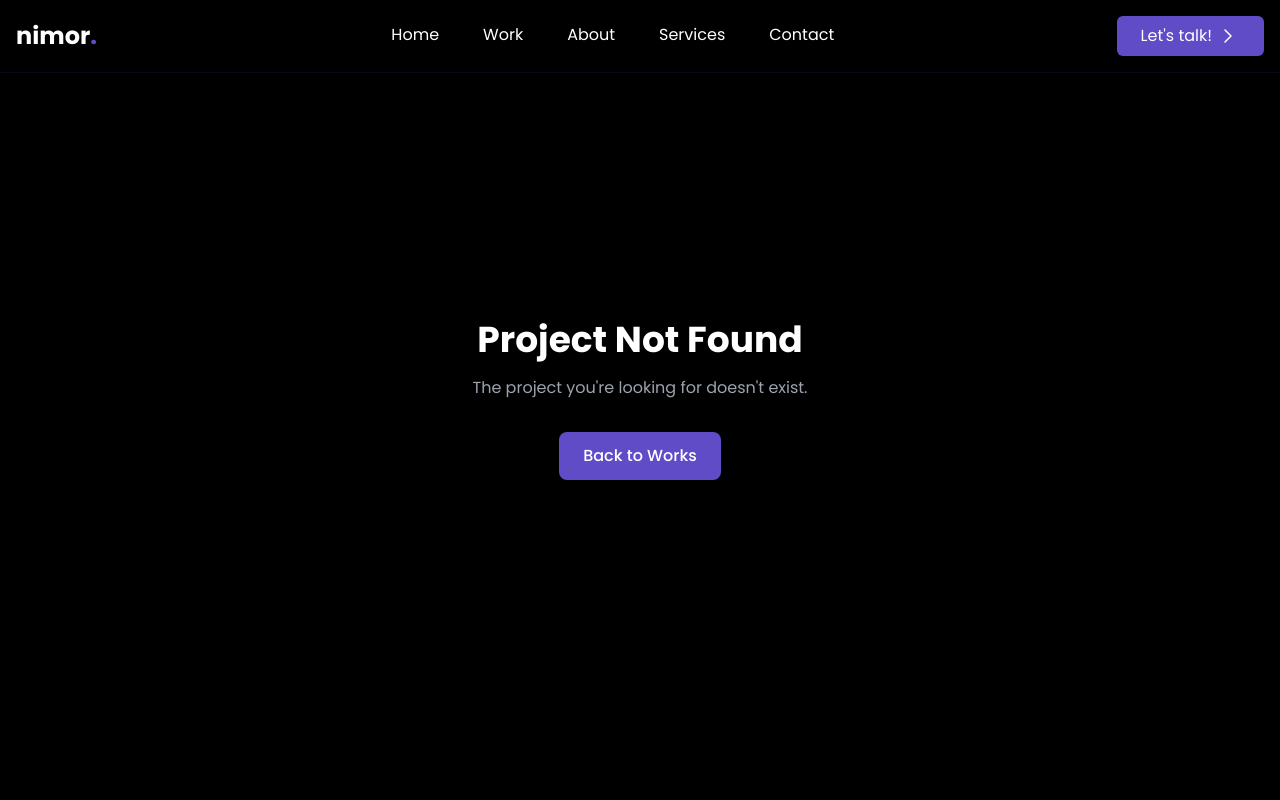
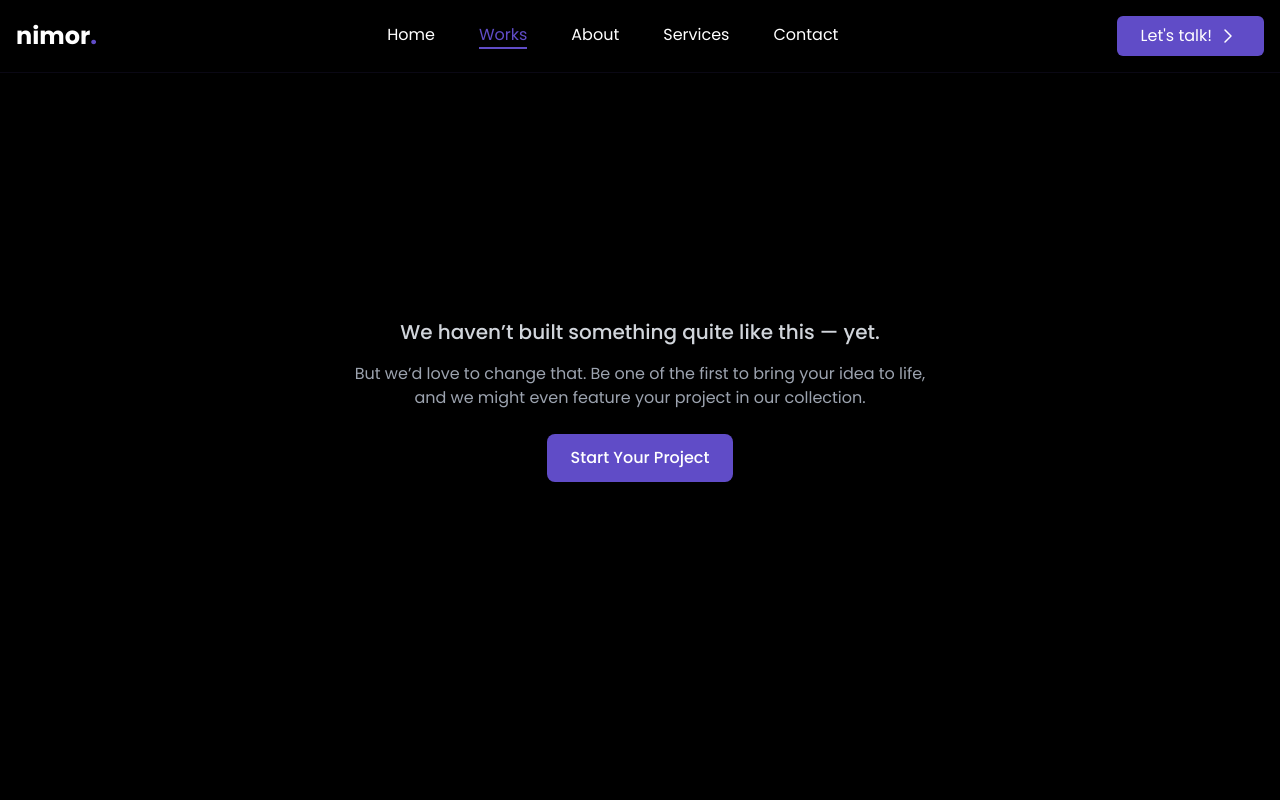
Before and after one commit to khaleedcodes/nimor, a React (Vite) app in the folder client/: page /works/1 in a window 1280 px wide. Shown: the top 800 px of the page. Built offline with nearby package versions, Linux system fonts and the light colour scheme; a web font is replaced by a local one.

Commit message:
case study working

```diff
--- a/client/src/App.tsx
+++ b/client/src/App.tsx
@@ -5,7 +5,7 @@ import ErrorPage from "./pages/error-page/ErrorPage";
 import FormSubmittedPage from "./pages/form-submitted-page/FormSubmittedPage";
 import Logo from "./pages/landing-page/Logo";
 import WorkPage from "./pages/work-page/WorkPage";
-import  CaseStudyPage  from "./pages/work-page/CaseStudyPage";
+import CaseStudyPage from "./pages/work-page/CaseStudyPage";
 
 const router = createBrowserRouter([
   {
@@ -18,7 +18,7 @@ const router = createBrowserRouter([
     errorElement: <ErrorPage />,
   },
   {
-    path: "/work",
+    path: "/works",
     element: (
       <PageLayout>
         <WorkPage />
--- a/client/src/components/NavBar.tsx
+++ b/client/src/components/NavBar.tsx
@@ -62,7 +62,7 @@ function NavBar() {
 
   const navLinks = [
     { to: "/", label: "Home" },
-    { to: "/work", label: "Work" },
+    { to: "/works", label: "Works" },
     { to: "/about", label: "About" },
     { to: "/services", label: "Services" },
     { to: "/contact", label: "Contact" },
--- a/client/src/pages/work-page/CaseStudyPage.tsx
+++ b/client/src/pages/work-page/CaseStudyPage.tsx
@@ -23,22 +23,37 @@ export default function CaseStudyPage() {
   const nextProject = works[currentIndex + 1] || works[0];
 
   if (!project) {
+    const itemVariants = {
+      hidden: { opacity: 0, y: 20 },
+      visible: {
+        opacity: 1,
+        y: 0,
+        transition: { duration: 0.6, ease: "easeOut" },
+      },
+    };
+
     return (
-      <div className="min-h-screen bg-primary flex items-center justify-center">
-        <div className="text-center">
-          <h1 className="text-4xl font-bold text-white mb-4">
-            Project Not Found
-          </h1>
-          <p className="text-gray-400 mb-8">
-            The project you're looking for doesn't exist.
+      <div className="min-h-screen bg-primary flex items-center justify-center px-4">
+        <motion.div
+          initial="hidden"
+          animate="visible"
+          variants={itemVariants}
+          className="text-center py-12 text-gray-300 max-w-xl mx-auto"
+        >
+          <p className="text-lg md:text-xl font-medium mb-4">
+            We haven’t built something quite like this — yet.
+          </p>
+          <p className="text-sm md:text-base mb-6 text-gray-400">
+            But we’d love to change that. Be one of the first to bring your idea
+            to life, and we might even feature your project in our collection.
           </p>
           <button
-            onClick={() => navigate("/works")}
+            onClick={() => navigate("/contact")}
             className="bg-first-accent hover:bg-first-accent/80 text-white px-6 py-3 rounded-lg font-medium transition"
           >
-            Back to Works
+            Start Your Project
           </button>
-        </div>
+        </motion.div>
       </div>
     );
   }
@@ -56,7 +71,7 @@ export default function CaseStudyPage() {
   };
 
   return (
-    <div className="min-h-screen bg-primary">
+    <div className="min-h-screen bg-primary mt-20">
       {/* Breadcrumb Navigation */}
       <nav className="pt-8 pb-4 px-4 max-w-7xl mx-auto">
         <div className="flex items-center space-x-2 text-sm text-gray-400">
@@ -168,17 +183,11 @@ export default function CaseStudyPage() {
             Project Overview
           </h2>
           <div className="text-lg text-card-text leading-relaxed space-y-4">
-            <p>
-              {project.overview ||
-                `${project.title} needed a professional web presence that would establish trust with potential clients and showcase their expertise. The challenge was creating a site that felt both professional and approachable, while effectively communicating their range of services.`}
-            </p>
-            <p>
-              Our solution focused on clean, modern design with
-              industry-specific elements that reflect their expertise. We
-              implemented strategic calls-to-action and service showcases to
-              drive lead generation while maintaining excellent user experience
-              across all devices.
-            </p>
+            {project.overviewParagraphs?.length ? (
+              project.overviewParagraphs.map((para, i) => <p key={i}>{para}</p>)
+            ) : (
+              <p>No overview available for this project.</p>
+            )}
           </div>
         </div>
 
--- a/client/src/pages/work-page/works.ts
+++ b/client/src/pages/work-page/works.ts
@@ -84,6 +84,7 @@ export interface Work {
     color: string;
     hex: string;
   }>;
+  overviewParagraphs?: string[];
 }
 export const works: Work[] = [
   {
@@ -145,6 +146,10 @@ export const works: Work[] = [
       { color: "bg-slate-800", hex: "#1E293B" },
       { color: "bg-amber-500", hex: "#F59E0B" },
     ],
+    overviewParagraphs: [
+      "True North Yard required a clean and trustworthy online presence to highlight their expert landscaping and yard maintenance services. The goal was to build local credibility and attract clients seeking seasonal care.",
+      "We crafted a professional, nature-inspired design emphasizing trust and reliability, with seamless mobile responsiveness and SEO optimizations to boost local search rankings.",
+    ],
   },
   {
     id: "pawtastic_pets",
@@ -205,6 +210,10 @@ export const works: Work[] = [
       { color: "bg-white", hex: "#FFFFFF" },
       { color: "bg-rose-600", hex: "#E11D48" },
     ],
+    overviewParagraphs: [
+      "Pawtastic Pets needed a lively and user-friendly e-commerce platform to connect with pet owners and promote their accessories and care tips.",
+      "Our redesign introduced playful UX elements, straightforward navigation, and optimized product displays, making shopping both fun and intuitive for users across devices.",
+    ],
   },
   {
     id: "bundlebit",
@@ -263,6 +272,10 @@ export const works: Work[] = [
       { color: "bg-gray-900", hex: "#111827" },
       { color: "bg-purple-400", hex: "#A78BFA" },
     ],
+    overviewParagraphs: [
+      "BundleBit aimed to attract content creators by clearly showcasing its productivity features and subscription options through a modern, engaging landing page.",
+      "The design focused on clarity, compelling calls-to-action, and smooth animations to improve visitor conversion and provide a seamless user experience on mobile and desktop.",
+    ],
   },
   {
     id: "maplefix",
@@ -320,6 +333,10 @@ export const works: Work[] = [
       { color: "bg-lime-400", hex: "#A3E635" },
       { color: "bg-white", hex: "#FFFFFF" },
       { color: "bg-stone-600", hex: "#78716C" },
+    ],
+    overviewParagraphs: [
+      "MapleFix wanted a nature-themed site that emphasized trust and eco-conscious repair services. It needed to clearly communicate offerings and build client confidence.",
+      "We developed a forest-inspired platform combining simplicity with credibility, facilitating easy customer inquiries while reinforcing MapleFix's expertise and environmental values.",
     ],
   },
   {
@@ -380,6 +397,10 @@ export const works: Work[] = [
       { color: "bg-white", hex: "#FFFFFF" },
       { color: "bg-green-300", hex: "#86EFAC" },
     ],
+    overviewParagraphs: [
+      "EcoGlow Cleaning sought to highlight its commitment to environmentally friendly cleaning services with a modern and accessible website.",
+      "The design balanced clean aesthetics with functionality, enabling effortless booking and service information access, while emphasizing sustainability throughout the user journey.",
+    ],
   },
   {
     id: "ember_dining",
@@ -439,5 +460,9 @@ export const works: Work[] = [
       { color: "bg-stone-900", hex: "#1C1917" },
       { color: "bg-white", hex: "#FFFFFF" },
     ],
+    overviewParagraphs: [
+      "Ember Dining required a warm and elegant website that reflected its cozy restaurant atmosphere while facilitating online menu browsing and table reservations.",
+      "Our approach combined earthy color palettes, refined typography, and conversion-focused UX to enhance the dining experience and improve local SEO performance.",
+    ],
   },
 ];
```
